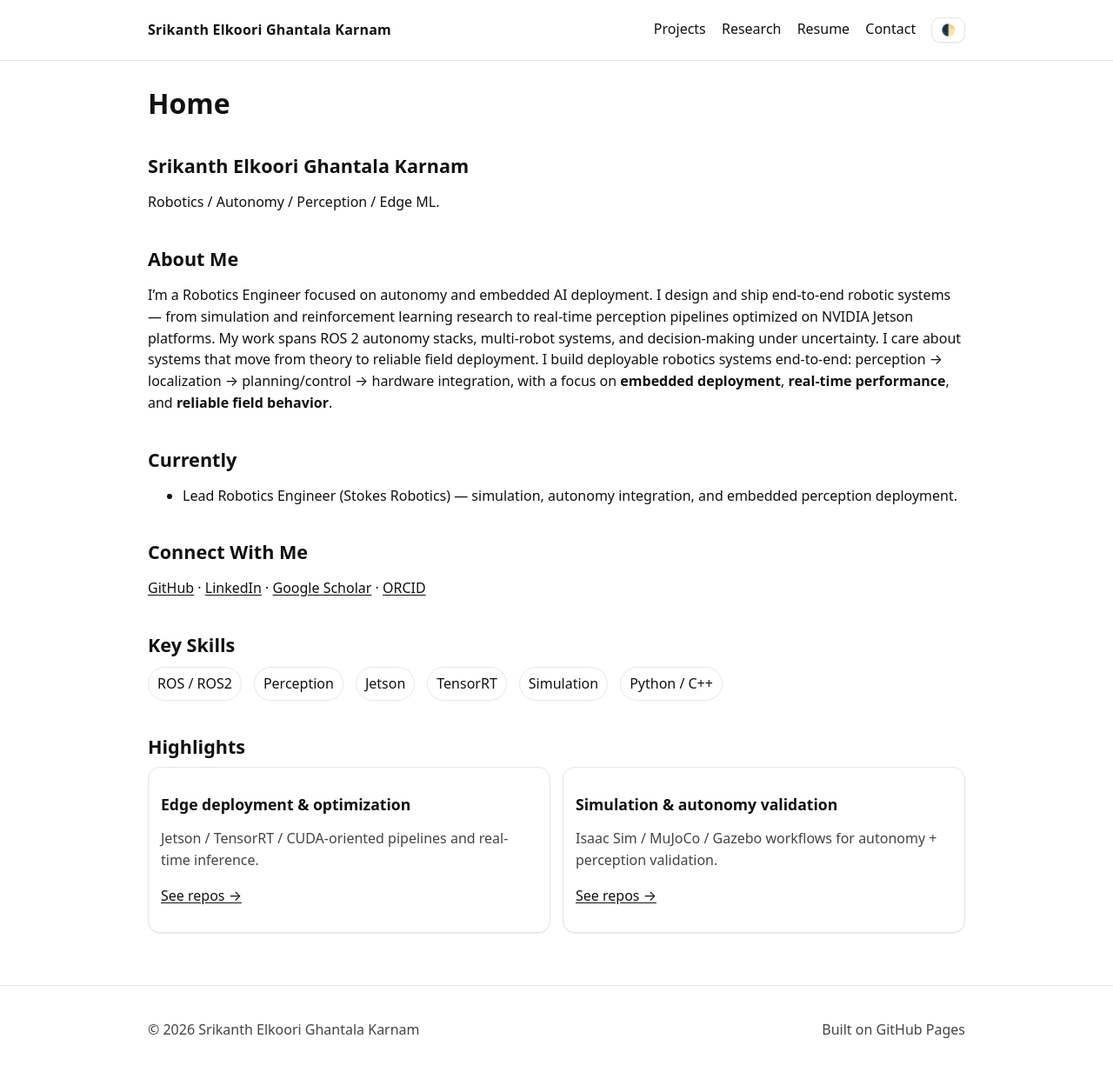
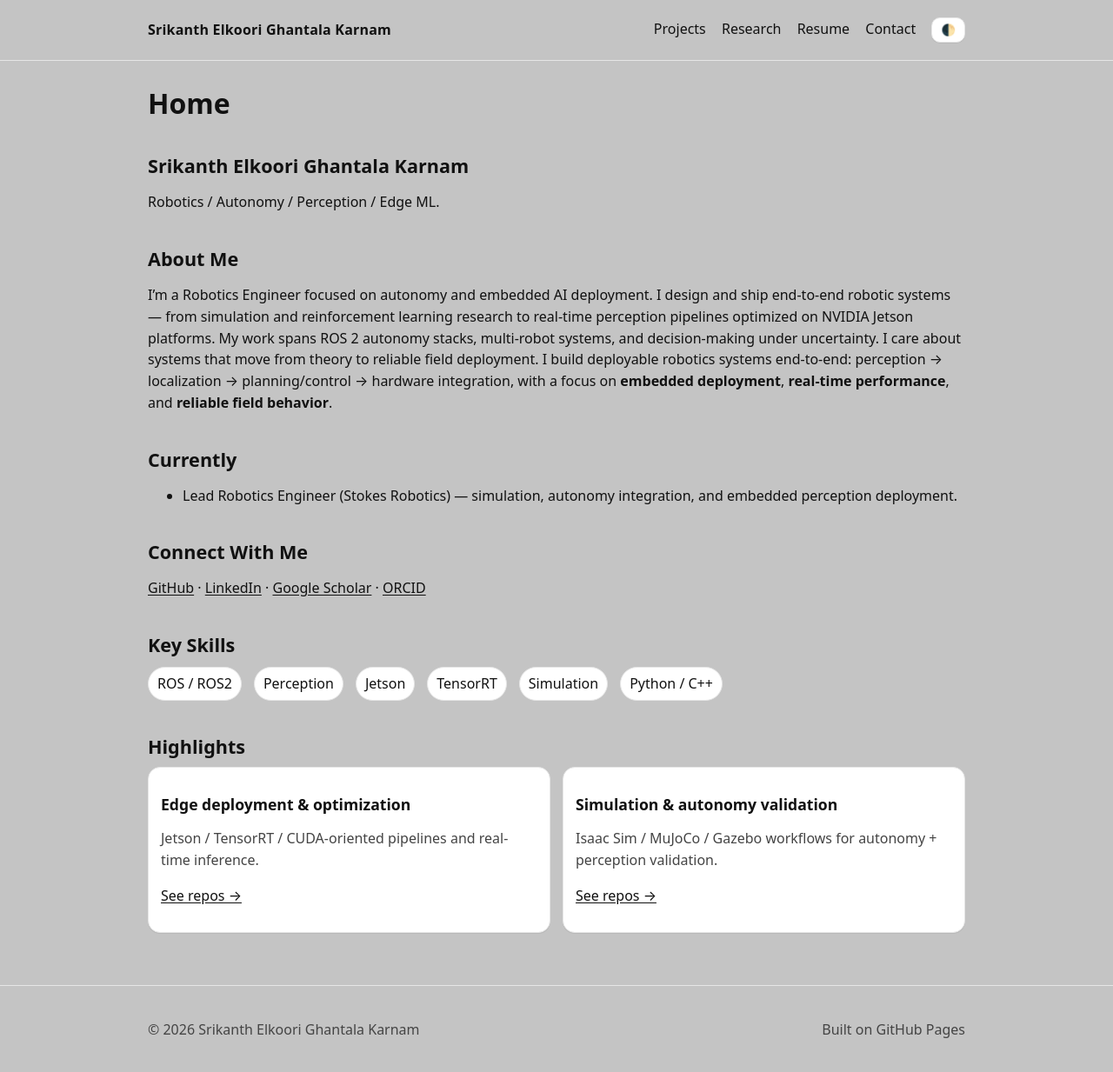
Before and after one commit to S-EGK/S-EGK.github.io, a Jekyll site: the page built from index.md, in a window 1280 px wide and 1235 px high. Shown: the whole window at 87% size. Built offline with Jekyll 4.4.1, drawn with Linux system fonts in a browser that asks for light colours.

Commit message:
Change background color variable to #C4C4C4

```diff
--- a/assets/css/main.css
+++ b/assets/css/main.css
@@ -2,7 +2,7 @@
    Theme variables
 ========================= */
 :root{
-  --bg: #ffffff;
+  --bg: #C4C4C4;
   --fg: #111111;
   --muted: #444444;
   --border: #e6e6e6;
```
